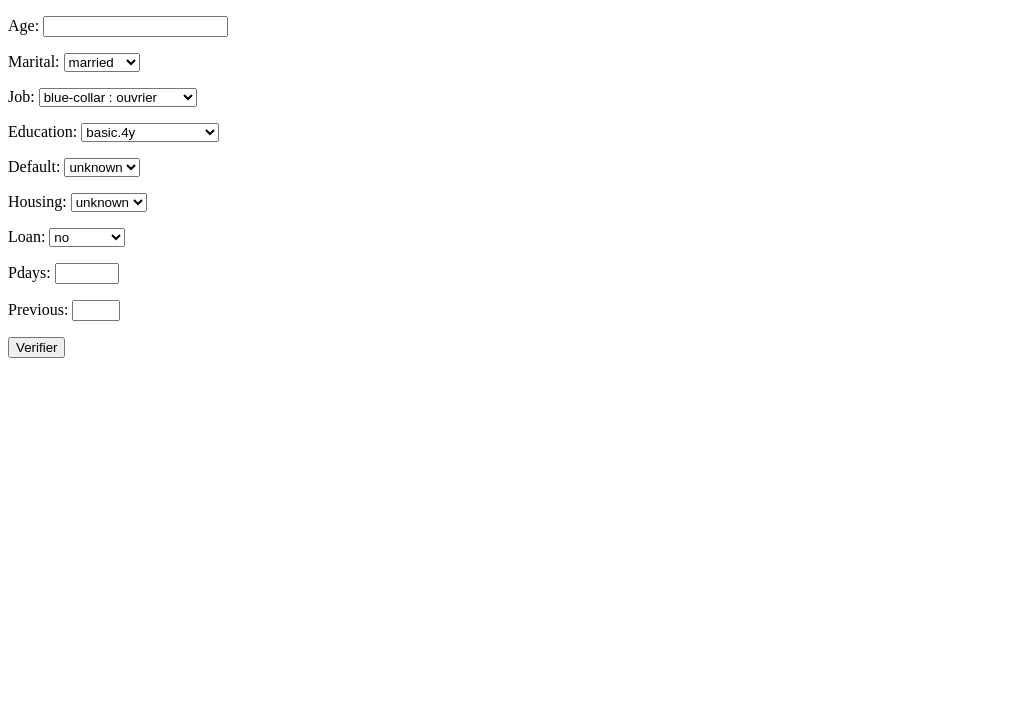
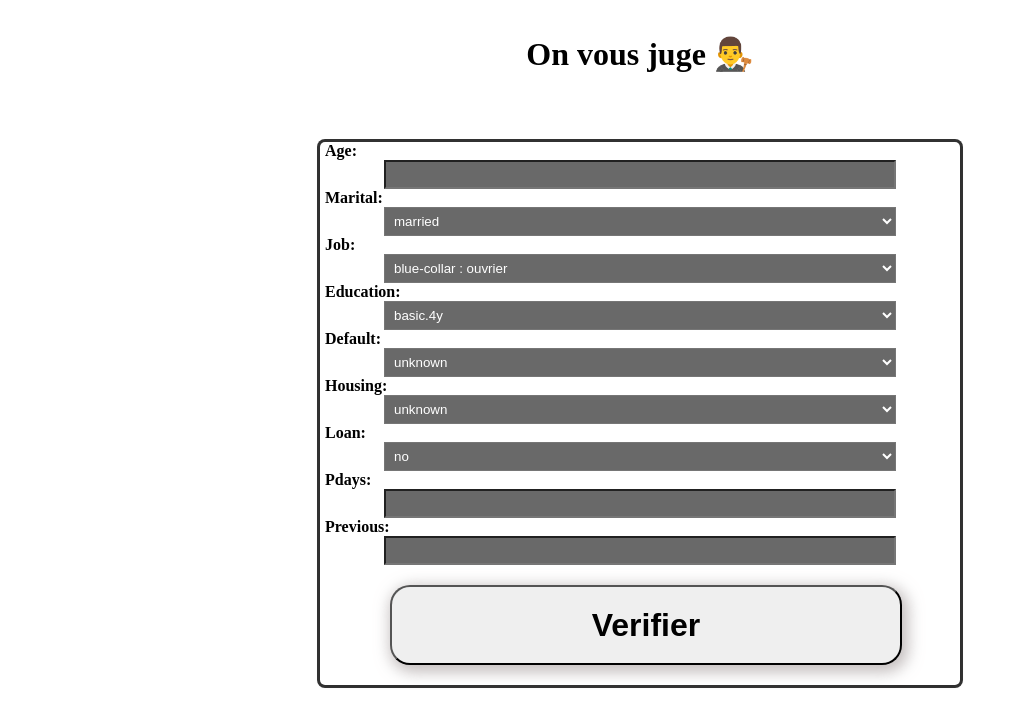
Before and after one commit to nouha404/client-classifier, a Django app: page / in a window 1280 px wide. Shown: the top 727 px of the page, without its empty margins (0-1018 px from the left). Run offline with Django 4.2, Linux system fonts and the light colour scheme.

Commit message:
Fin de la mise en forme

```diff
--- /dev/null
+++ b/src/Client/static/css/formulaire.css
@@ -0,0 +1,51 @@
+* {
+    margin: 0;
+    padding: 0;
+    box-sizing: border-box;
+}
+body {
+    display: flex;
+    justify-content: space-around;
+    align-items: center;
+    flex-direction: column;
+    height: 90vh;
+
+}
+
+form {
+    border-radius: 5px;
+    width: 50%;
+    height: auto;
+    box-shadow: rgba(0, 0, 0, 0.16) 0px 1px 4px, rgb(51, 51, 51) 0px 0px 0px 3px;
+
+}
+form p {
+    display: flex;
+    flex-direction: column;
+}
+form p input, select {
+    margin: 0 auto;
+    width: 80%;
+    padding: 5px;
+    background: rgba(34, 34, 34, 0.68);
+    color: white;
+    /*    color : #fff900;;*/
+}
+p label {
+    font-weight: bold;
+    margin-left: 5px;
+}
+#btn {
+    width: 80%;
+    margin: 20px 70px;
+    height: 10vh;
+    border-radius: 20px;
+    outline: none;
+    font-weight: bold;
+    font-size: 2rem;
+    box-shadow: 3px 4px 15px 3px rgba(173,166,166,0.75);
+}
+#btn:hover {
+    background: #69bd69;
+    color: white;
+}
--- a/src/Client/templates/Client/Formulaire.html
+++ b/src/Client/templates/Client/Formulaire.html
@@ -1,3 +1,4 @@
+{% load static %}
 <!doctype html>
 <html lang="fr">
 <head>
@@ -5,13 +6,15 @@
     <meta name="viewport"
           content="width=device-width, user-scalable=no, initial-scale=1.0, maximum-scale=1.0, minimum-scale=1.0">
     <meta http-equiv="X-UA-Compatible" content="ie=edge">
+    <link rel="stylesheet" href=" {% static 'css/formulaire.css' %}">
     <title>Formulaire</title>
 </head>
 <body>
+    <h1>On vous juge 👨‍⚖️</h1>
     <form method="POST">
         {% csrf_token %}
         {{form.as_p}}
-        <input type="submit" value="Verifier"/>
+        <input type="submit" id="btn" value="Verifier"/>
     </form>
 </body>
 </html>
--- a/src/Client/views.py
+++ b/src/Client/views.py
@@ -33,7 +33,7 @@ def Formulaire(request):
             df = [[int(age), int(marital), int(job), int(education), int(default), int(housing), int(loan), int(pdays),
                    int(previous)]]
             eyes_pred = model.predict(df)
-            answer = ['Vous etes un bon client GG' if eyes_pred[0] == 0 else "Vous n'etes pas fiable"]
+            answer = 'Vous etes un bon client GG 🔥' if eyes_pred[0] == 0 else "Vous n'etes pas fiable ⛔"
 
             return render(request, 'Client/resultat.html', {'answer': answer})
     else:
```
Also changed, not shown: src/Client/static/css/resultat.css (added, +106 -0 lines), src/Client/templates/Client/resultat.html (+24 -4 lines).
